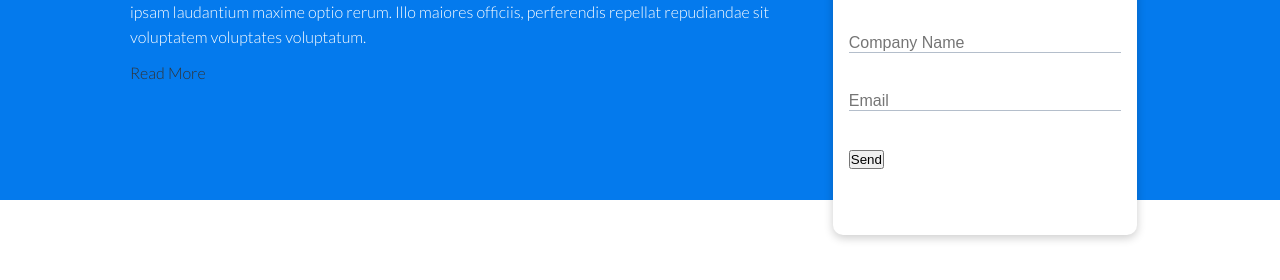
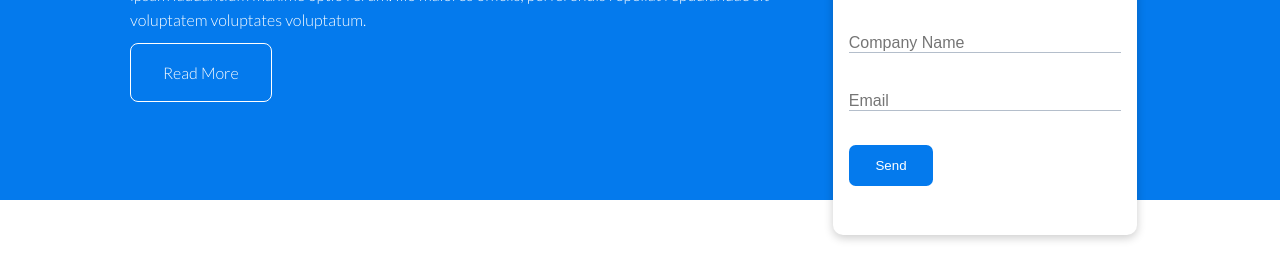
Before and after one commit to vijaygenius123/loruki, a plain HTML site: page index.html in a window 1280 px wide. Shown: the part 270-550 px from the top of the page. Drawn offline with Linux system fonts and the light colour scheme.

Commit message:
Added btn and btn-outline styling

```diff
--- a/styles.css
+++ b/styles.css
@@ -134,3 +134,24 @@ img {
     padding: 1em;
     margin: .8em;
 }
+
+.btn{
+    display: inline-block;
+    padding: 1em 2em;
+    cursor: pointer;
+    background-color: var(--primary-color);
+    color: #fff;
+    border: none;
+    border-radius: 0.5em;
+}
+
+
+.btn-outline{
+    background-color: transparent;
+    border: 1px solid #fff;
+}
+
+
+.btn:hover{
+    transform: scale(0.98);
+}
```
